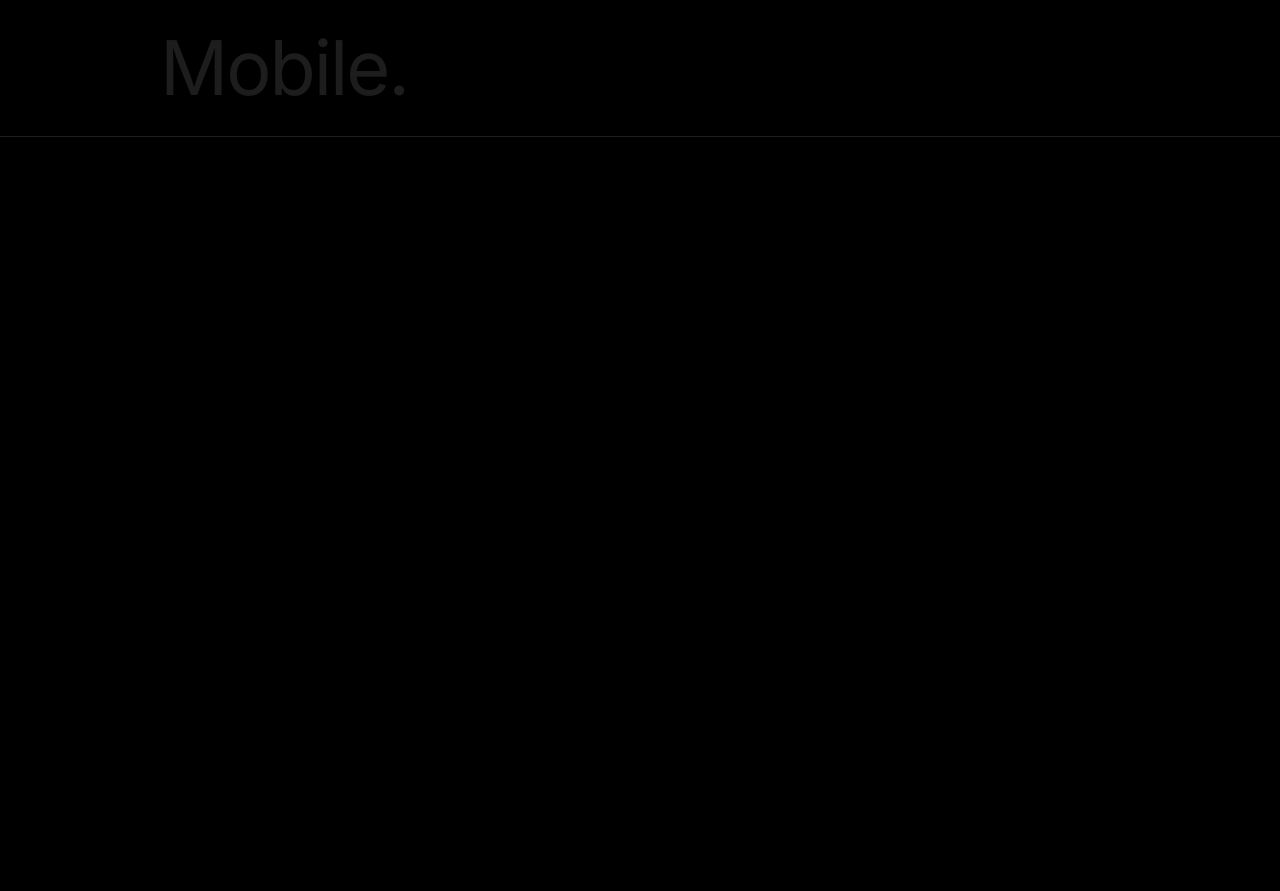
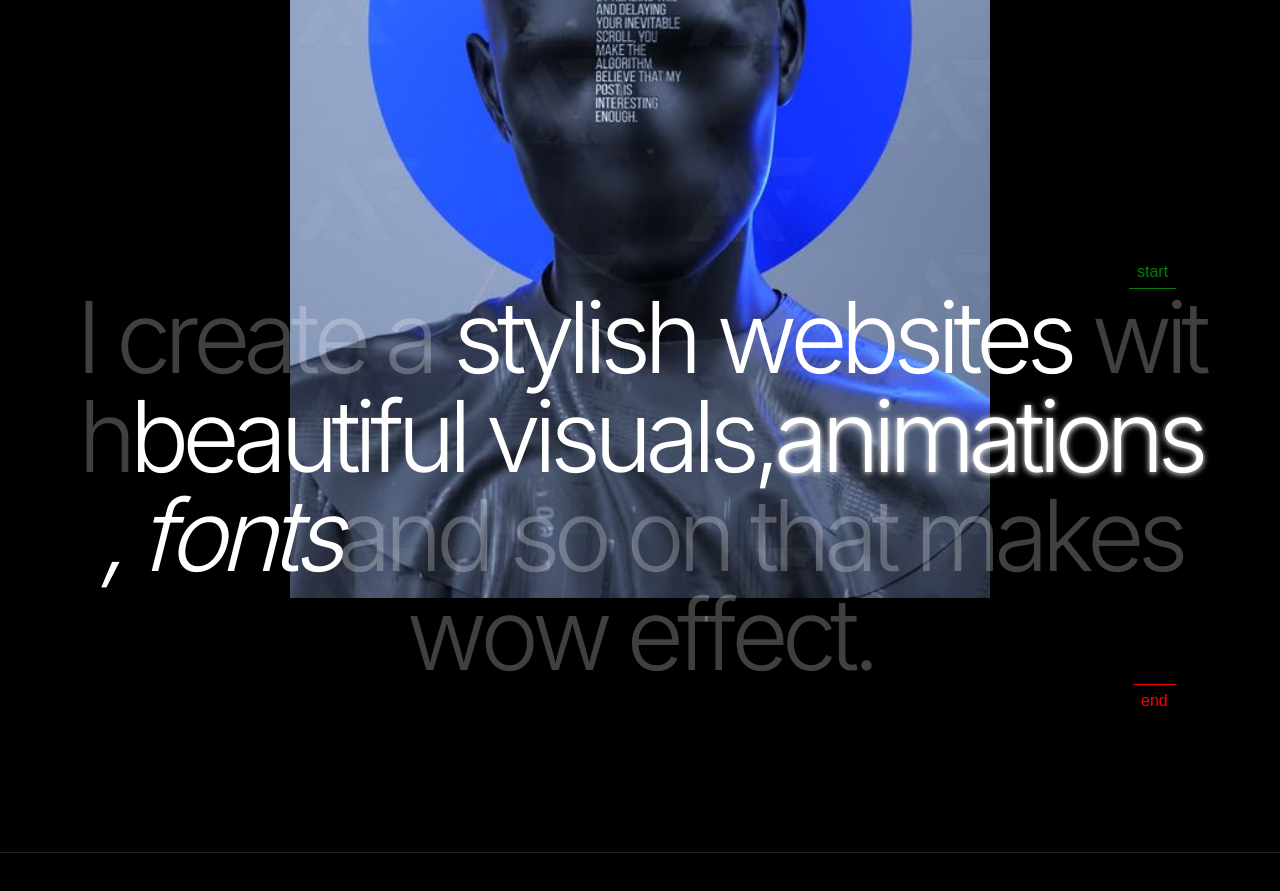
Before and after one commit to qqghst/website-portfolio-v.4, a Next.js app: page / in a window 1280 px wide. Shown: the part 1880-2771 px from the top of the page. Built offline with nearby package versions, Linux system fonts and the light colour scheme.

Commit message:
updated: about

```diff
--- a/app/page.tsx
+++ b/app/page.tsx
@@ -12,6 +12,7 @@ import Outro from '@/components/main/outro';
 import Footer from '@/components/footer';
 import Music from '@/components/music';
 import TechStack from '@/components/main/tech-stack';
+import About2 from '@/components/main/about2';
 
 export default function Home() {
     useEffect(() => {
@@ -24,13 +25,14 @@ export default function Home() {
     }, []);
     return (
         <main className=''>
-            {/* <Intro /> */}
-            <About />
-            <div className='h-[900px] bg-black'></div>
+            <Intro />
+            {/* <About /> */}
+            {/* <About2 /> */}
+            {/* <div className='h-[900px] bg-black'></div> */}
             <TechStack />
-            <div className='h-[900px] bg-black'></div>
+            {/* <div className='h-[900px] bg-black'></div> */}
 
-            {/* <Outro /> */}
+            <Outro />
         </main>
     );
 }
--- /dev/null
+++ b/components/main/about2/index.tsx
@@ -0,0 +1,67 @@
+'use client';
+
+import React, { useEffect, useRef } from 'react';
+import styles from './styles.module.scss';
+import gsap from 'gsap';
+import ScrollTrigger from 'gsap/dist/ScrollTrigger';
+import SplitType from 'split-type';
+import ButtonBorder from '@/ui/button-border';
+
+const About2: React.FC = () => {
+    gsap.registerPlugin(ScrollTrigger);
+    const tl = useRef<gsap.core.Timeline | null>(null);
+
+    const textRef = useRef<HTMLDivElement>(null);
+
+    useEffect(() => {
+        tl.current = gsap.timeline({
+            scrollTrigger: {
+                trigger: textRef.current,
+                start: 'top center',
+                markers: true,
+                // toggleActions: 'play none none restart',
+            },
+        });
+
+        const span = new SplitType(textRef.current!, {
+            types: 'chars',
+            lineClass: 'lineParent',
+        });
+
+        tl.current.fromTo(
+            span.chars,
+            { y: 32, opacity: 0 },
+            {
+                y: 0,
+                opacity: 1,
+                duration: 0.8,
+                stagger: 0.03,
+                ease: 'power3.out',
+            }
+        );
+
+        return () => {
+            tl.current?.kill();
+        };
+    }, []);
+    return (
+        <div className={`${styles.about}`}>
+            <div
+                ref={textRef}
+                className={styles.about__container}>
+                I create a <span>stylish websites</span> with
+                <span>beautiful visuals, </span>
+                <span
+                    className={`${styles.hero} ${styles.layers} ${styles.glitch}  text-white`}
+                    data-text='animations'>
+                    <span>animations</span>
+                </span>
+                <span className='italic'>, fonts</span>
+                and so on that makes wow effect.
+            </div>
+        </div>
+    );
+};
+
+// export default About;
+export default React.memo(About2);
--- /dev/null
+++ b/components/main/about2/styles.module.scss
@@ -0,0 +1,433 @@
+@import '../../../styles/variables';
+
+.about {
+    display: flex;
+    justify-content: center;
+    align-items: center;
+    background-color: $color-black;
+    padding: 13.095vw 64px; //220px 0
+
+    &__container {
+        font-size: 6.192rem;
+        font-weight: 300;
+        color: rgba(255, 255, 255, 0.250);
+        letter-spacing: -7px;
+        line-height: 100%;
+        text-align: center;
+
+        span {
+            color: $color-white;
+        }
+    }
+}
+
+//animation glitch
+.hero {
+    z-index: 2;
+    filter: drop-shadow(0 1px 3px);
+}
+
+.layers {
+    position: relative;
+
+    &::before,
+    &::after {
+        content: attr(data-text);
+        position: absolute;
+        width: 110%;
+        z-index: -1;
+    }
+
+    &::before {
+        top: 10px;
+        left: 15px;
+        color: #672be5;
+    }
+
+    &::after {
+        top: 5px;
+        left: -10px;
+        color: #0067ff;
+    }
+}
+
+// .paths {
+//     animation: paths 4s step-end infinite;
+// }
+
+@keyframes paths {
+    0% {
+        clip-path: polygon(
+            0% 43%,
+            83% 43%,
+            83% 22%,
+            23% 22%,
+            23% 24%,
+            91% 24%,
+            91% 26%,
+            18% 26%,
+            18% 83%,
+            29% 83%,
+            29% 17%,
+            41% 17%,
+            41% 39%,
+            18% 39%,
+            18% 82%,
+            54% 82%,
+            54% 88%,
+            19% 88%,
+            19% 4%,
+            39% 4%,
+            39% 14%,
+            76% 14%,
+            76% 52%,
+            23% 52%,
+            23% 35%,
+            19% 35%,
+            19% 8%,
+            36% 8%,
+            36% 31%,
+            73% 31%,
+            73% 16%,
+            1% 16%,
+            1% 56%,
+            50% 56%,
+            50% 8%
+        );
+    }
+
+    5% {
+        clip-path: polygon(
+            0% 29%,
+            44% 29%,
+            44% 83%,
+            94% 83%,
+            94% 56%,
+            11% 56%,
+            11% 64%,
+            94% 64%,
+            94% 70%,
+            88% 70%,
+            88% 32%,
+            18% 32%,
+            18% 96%,
+            10% 96%,
+            10% 62%,
+            9% 62%,
+            9% 84%,
+            68% 84%,
+            68% 50%,
+            52% 50%,
+            52% 55%,
+            35% 55%,
+            35% 87%,
+            25% 87%,
+            25% 39%,
+            15% 39%,
+            15% 88%,
+            52% 88%
+        );
+    }
+
+    30% {
+        clip-path: polygon(
+            0% 53%,
+            93% 53%,
+            93% 62%,
+            68% 62%,
+            68% 37%,
+            97% 37%,
+            97% 89%,
+            13% 89%,
+            13% 45%,
+            51% 45%,
+            51% 88%,
+            17% 88%,
+            17% 54%,
+            81% 54%,
+            81% 75%,
+            79% 75%,
+            79% 76%,
+            38% 76%,
+            38% 28%,
+            61% 28%,
+            61% 12%,
+            55% 12%,
+            55% 62%,
+            68% 62%,
+            68% 51%,
+            0% 51%,
+            0% 92%,
+            63% 92%,
+            63% 4%,
+            65% 4%
+        );
+    }
+
+    45% {
+        clip-path: polygon(
+            0% 33%,
+            2% 33%,
+            2% 69%,
+            58% 69%,
+            58% 94%,
+            55% 94%,
+            55% 25%,
+            33% 25%,
+            33% 85%,
+            16% 85%,
+            16% 19%,
+            5% 19%,
+            5% 20%,
+            79% 20%,
+            79% 96%,
+            93% 96%,
+            93% 50%,
+            5% 50%,
+            5% 74%,
+            55% 74%,
+            55% 57%,
+            96% 57%,
+            96% 59%,
+            87% 59%,
+            87% 65%,
+            82% 65%,
+            82% 39%,
+            63% 39%,
+            63% 92%,
+            4% 92%,
+            4% 36%,
+            24% 36%,
+            24% 70%,
+            1% 70%,
+            1% 43%,
+            15% 43%,
+            15% 28%,
+            23% 28%,
+            23% 71%,
+            90% 71%,
+            90% 86%,
+            97% 86%,
+            97% 1%,
+            60% 1%,
+            60% 67%,
+            71% 67%,
+            71% 91%,
+            17% 91%,
+            17% 14%,
+            39% 14%,
+            39% 30%,
+            58% 30%,
+            58% 11%,
+            52% 11%,
+            52% 83%,
+            68% 83%
+        );
+    }
+
+    76% {
+        clip-path: polygon(
+            0% 26%,
+            15% 26%,
+            15% 73%,
+            72% 73%,
+            72% 70%,
+            77% 70%,
+            77% 75%,
+            8% 75%,
+            8% 42%,
+            4% 42%,
+            4% 61%,
+            17% 61%,
+            17% 12%,
+            26% 12%,
+            26% 63%,
+            73% 63%,
+            73% 43%,
+            90% 43%,
+            90% 67%,
+            50% 67%,
+            50% 41%,
+            42% 41%,
+            42% 46%,
+            50% 46%,
+            50% 84%,
+            96% 84%,
+            96% 78%,
+            49% 78%,
+            49% 25%,
+            63% 25%,
+            63% 14%
+        );
+    }
+
+    90% {
+        clip-path: polygon(
+            0% 41%,
+            13% 41%,
+            13% 6%,
+            87% 6%,
+            87% 93%,
+            10% 93%,
+            10% 13%,
+            89% 13%,
+            89% 6%,
+            3% 6%,
+            3% 8%,
+            16% 8%,
+            16% 79%,
+            0% 79%,
+            0% 99%,
+            92% 99%,
+            92% 90%,
+            5% 90%,
+            5% 60%,
+            0% 60%,
+            0% 48%,
+            89% 48%,
+            89% 13%,
+            80% 13%,
+            80% 43%,
+            95% 43%,
+            95% 19%,
+            80% 19%,
+            80% 85%,
+            38% 85%,
+            38% 62%
+        );
+    }
+
+    1%,
+    7%,
+    33%,
+    47%,
+    78%,
+    93% {
+        clip-path: none;
+    }
+}
+
+// .movement {
+//     position: relative;
+//     animation: movement 8s step-end infinite;
+// }
+
+@keyframes movement {
+    0% {
+        top: 0px;
+        left: -20px;
+    }
+
+    15% {
+        top: 10px;
+        left: 10px;
+    }
+
+    60% {
+        top: 5px;
+        left: -10px;
+    }
+
+    75% {
+        top: -5px;
+        left: 20px;
+    }
+
+    100% {
+        top: 10px;
+        left: 5px;
+    }
+}
+
+// .opacity {
+//     animation: opacity 5s step-end infinite;
+// }
+
+@keyframes opacity {
+    0% {
+        opacity: 0.1;
+    }
+
+    5% {
+        opacity: 0.7;
+    }
+
+    30% {
+        opacity: 0.4;
+    }
+
+    45% {
+        opacity: 0.6;
+    }
+
+    76% {
+        opacity: 0.4;
+    }
+
+    90% {
+        opacity: 0.8;
+    }
+
+    1%,
+    7%,
+    33%,
+    47%,
+    78%,
+    93% {
+        opacity: 0;
+    }
+}
+
+// .font {
+//     animation: font 7s step-end infinite;
+// }
+
+@keyframes font {
+    0% {
+        font-weight: 100;
+        color: #672be5;
+        filter: blur(3px);
+    }
+
+    20% {
+        font-weight: 500;
+        color: #fff;
+        filter: blur(0);
+    }
+
+    50% {
+        font-weight: 300;
+        color: #0067ff;
+        filter: blur(2px);
+    }
+
+    60% {
+        font-weight: 700;
+        color: #fff;
+        filter: blur(0);
+    }
+
+    90% {
+        font-weight: 500;
+        color: #672be5;
+        filter: blur(6px);
+    }
+}
+
+.glitch {
+    span {
+        animation: paths 5s step-end infinite;
+    }
+
+    &::before {
+        animation: paths 5s step-end infinite, opacity 5s step-end infinite,
+            font 8s step-end infinite, movement 10s step-end infinite;
+    }
+
+    &::after {
+        animation: paths 5s step-end infinite, opacity 5s step-end infinite,
+            font 7s step-end infinite, movement 8s step-end infinite;
+    }
+}
+
+//animation glitch
--- a/components/main/intro/index.tsx
+++ b/components/main/intro/index.tsx
@@ -6,6 +6,7 @@ import ScrollTrigger from 'gsap/dist/ScrollTrigger';
 import Masthead from '../masthead';
 import WhiteBg from '../white-bg';
 import About from '../about';
+import About2 from '../about2';
 
 const Intro: React.FC = () => {
     gsap.registerPlugin(ScrollTrigger);
@@ -71,7 +72,7 @@ const Intro: React.FC = () => {
                 <WhiteBg />
             </div>
             <div ref={aboutRef}>
-                <About />
+                <About2 />
             </div>
         </div>
     );
```
